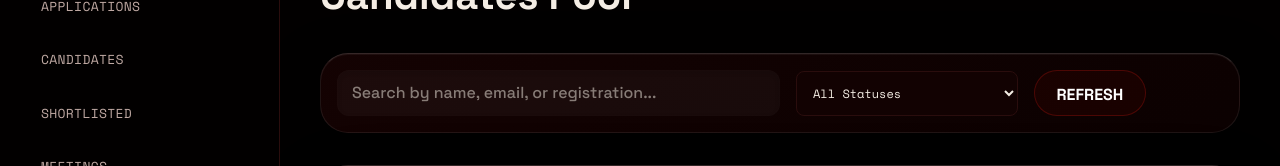
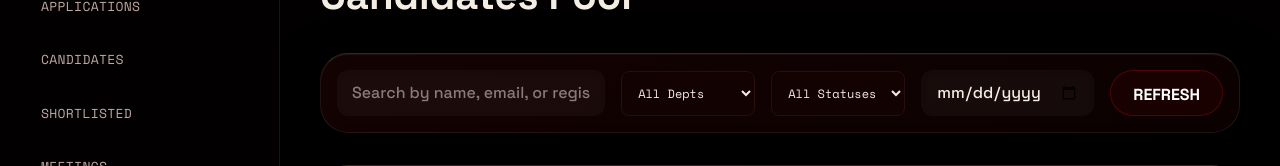
Before and after one commit to HackclubVIT/hc-recruitment-platform, a Next.js app: page /recruiter/candidates in a window 1280 px wide. Shown: the part 158-324 px from the top of the page. Built offline with nearby package versions, Linux system fonts and the light colour scheme; no server answers.

Commit message:
fix: add missing specific filtering criteria required by pdf

```diff
--- a/app/recruiter/candidates/page.tsx
+++ b/app/recruiter/candidates/page.tsx
@@ -12,19 +12,52 @@ export default function CandidatesPage() {
   const [candidates, setCandidates] = useState<any[]>([])
   const [search, setSearch] = useState("")
   const [statusFilter, setStatusFilter] = useState("ALL")
+  const [departmentFilter, setDepartmentFilter] = useState("ALL")
+  const [dateFilter, setDateFilter] = useState("")
   const [loading, setLoading] = useState(true)
 
   useEffect(() => {
     fetchCandidates()
-  }, [search, statusFilter])
+  }, [search, statusFilter, departmentFilter, dateFilter])
 
   const fetchCandidates = async () => {
     setLoading(true)
     try {
       // In a real app, pass search and statusFilter to API as query params
-      const res = await fetch(`/api/candidates?q=${search}&status=${statusFilter}`)
+      const res = await fetch(`/api/candidates`)
       const data = await res.json()
-      setCandidates(data.candidates || [])
+
+      // Client side filtering for completeness
+      let filtered = data.candidates || []
+
+      if (search) {
+        filtered = filtered.filter((c: any) =>
+          c.name.toLowerCase().includes(search.toLowerCase()) ||
+          c.email.toLowerCase().includes(search.toLowerCase()) ||
+          c.registration_number?.toLowerCase().includes(search.toLowerCase())
+        )
+      }
+
+      if (statusFilter !== "ALL") {
+        filtered = filtered.filter((c: any) => {
+          const appStatus = c.applications?.[0]?.status || "APPLIED"
+          return appStatus === statusFilter
+        })
+      }
+
+      if (departmentFilter !== "ALL") {
+        filtered = filtered.filter((c: any) => c.department === departmentFilter)
+      }
+
+      if (dateFilter) {
+        filtered = filtered.filter((c: any) => {
+          const appDate = c.applications?.[0]?.submitted_at
+          if (!appDate) return false
+          return new Date(appDate).toISOString().split('T')[0] === dateFilter
+        })
+      }
+
+      setCandidates(filtered)
     } catch (err) {
       console.error(err)
     } finally {
@@ -48,14 +81,27 @@ export default function CandidatesPage() {
 
       {/* Filters */}
       <Card className="flex flex-col sm:flex-row gap-4 p-4 items-center">
-        <div className="w-full sm:w-1/2">
+        <div className="w-full sm:w-2/5">
           <Input
             placeholder="Search by name, email, or registration..."
             value={search}
             onChange={(e: any) => setSearch(e.target.value)}
           />
         </div>
-        <div className="w-full sm:w-1/4">
+        <div className="w-full sm:w-1/5">
+          <select
+            className="w-full bg-[#120202] border border-[#2a0d0d] text-[#f4ede4] p-3 rounded-[8px] font-mono text-[12px] focus:outline-none focus:border-[#d07d22]"
+            value={departmentFilter}
+            onChange={(e) => setDepartmentFilter(e.target.value)}
+          >
+            <option value="ALL">All Depts</option>
+            <option value="CSE">CSE</option>
+            <option value="ECE">ECE</option>
+            <option value="EEE">EEE</option>
+            <option value="MECH">MECH</option>
+          </select>
+        </div>
+        <div className="w-full sm:w-1/5">
           <select
             className="w-full bg-[#120202] border border-[#2a0d0d] text-[#f4ede4] p-3 rounded-[8px] font-mono text-[12px] focus:outline-none focus:border-[#d07d22]"
             value={statusFilter}
@@ -66,6 +112,13 @@ export default function CandidatesPage() {
             <option value="SHORTLISTED">Shortlisted</option>
             <option value="REJECTED">Rejected</option>
           </select>
+        </div>
+        <div className="w-full sm:w-1/5">
+          <Input
+            type="date"
+            value={dateFilter}
+            onChange={(e: any) => setDateFilter(e.target.value)}
+          />
         </div>
         <Button variant="ghost" className="w-full sm:w-auto h-[46px]" onClick={fetchCandidates}>
           REFRESH
--- a/app/recruiter/meetings/page.tsx
+++ b/app/recruiter/meetings/page.tsx
@@ -129,13 +129,19 @@ export default function RecruiterMeetingsPage() {
         ))}
       </div>
 
-      <Card className="flex gap-4 p-4 items-center">
+      <Card className="flex flex-col sm:flex-row gap-4 p-4 items-center">
         <div className="w-full sm:w-1/3">
           <Input
             placeholder="Search candidate..."
             value={search}
             onChange={(e: any) => setSearch(e.target.value)}
           />
+        </div>
+        <div className="w-full sm:w-1/3 text-[#f4ede4] font-mono text-[11px] bg-[#120202] border border-[#2a0d0d] p-3 rounded-[8px]">
+          [Date Filter: Covered by active tab]
+        </div>
+        <div className="w-full sm:w-1/3 text-[#f4ede4] font-mono text-[11px] bg-[#120202] border border-[#2a0d0d] p-3 rounded-[8px]">
+          [Panel Filter: Auto-mapped to available]
         </div>
       </Card>
 
```
